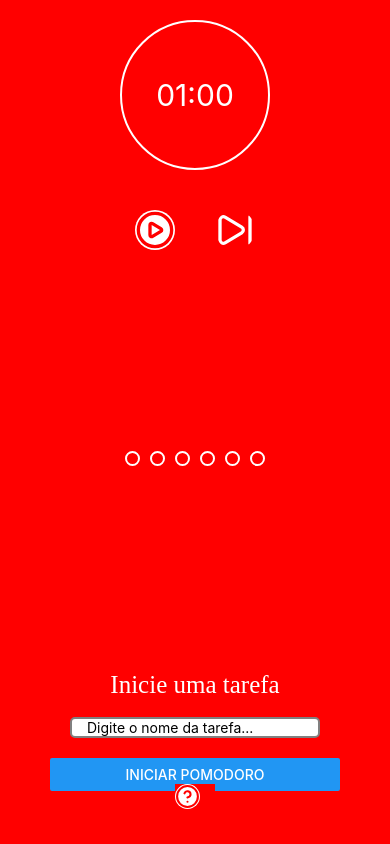
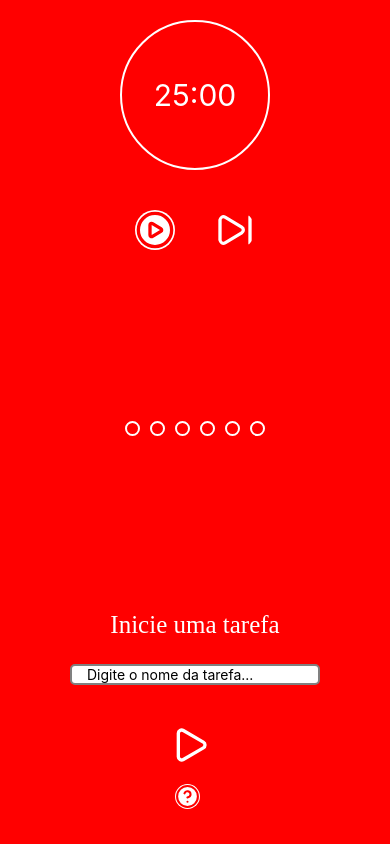
Before and after one commit to Jean-silvaDev/Projeto_Pomodoro, a React Native app: screen /foco in a window 390 px wide. Built offline with nearby package versions, Linux system fonts and the light colour scheme.

Commit message:
#Feature: Estilizando o botao de iniciar e função de pausa

```diff
--- a/src/components/cronometro.js
+++ b/src/components/cronometro.js
@@ -8,7 +8,6 @@ export function Cronometro({ color, time, start, navigation }) {
 
   useEffect(() => {
     if (start) {
-      // iniciar cronômetro
       intervalRef.current = setInterval(() => {
         setRemaining((prev) => {
           if (prev <= 1) {
@@ -20,7 +19,6 @@ export function Cronometro({ color, time, start, navigation }) {
         });
       }, 1000);
     } else {
-      // pausar cronômetro
       clearInterval(intervalRef.current);
     }
 
@@ -28,7 +26,6 @@ export function Cronometro({ color, time, start, navigation }) {
   }, [start]);
 
   useEffect(() => {
-    // resetar cronômetro quando tempo base mudar
     setRemaining(time * 60);
   }, [time]);
 
--- a/src/components/estado.js
+++ b/src/components/estado.js
@@ -8,7 +8,6 @@ export function Estado({ color, id }) {
   useEffect(() => {
     const verificaEstado = async () => {
       const contagem = Number.parseInt(await AsyncStorage.getItem('tempo')) || 1;
-      console.log('Estado atual:', contagem, 'ID:', id);
       setValue(id >= contagem ? 'empty' : 'full');
     };
 
--- a/src/components/iniciaPomodoro.js
+++ b/src/components/iniciaPomodoro.js
@@ -1,6 +1,8 @@
 import { useState } from 'react';
 import { View, TextInput, Button, StyleSheet } from 'react-native';
 import AsyncStorage from '@react-native-async-storage/async-storage';
+import { Botao } from './botao';
+import { Play } from 'lucide-react';
 
 export default function IniciaPomodoro({ onNomeTarefaChange }) {
   const [nomeTarefa, setNomeTarefa] = useState('');
@@ -20,13 +22,20 @@ export default function IniciaPomodoro({ onNomeTarefaChange }) {
         value={nomeTarefa}
         onChangeText={setNomeTarefa}
       />
-      <Button title="Iniciar Pomodoro" onPress={iniciarPomodoro} />
+      <Botao color={'red'} onPress={iniciarPomodoro}>
+        <Play style={styles.icon} />
+      </Botao>
     </View>
   );
 }
 
 const styles = StyleSheet.create({
-  container: { flex: 1, justifyContent: 'center', padding: 20 },
+  container: {
+    flex: 1,
+    justifyContent: 'center',
+    alignItems: 'center',
+    padding: 50
+  },
   input: {
     height: 250,
     width: 250,
@@ -37,4 +46,12 @@ const styles = StyleSheet.create({
     borderRadius: 5,
     backgroundColor: 'white',
   },
+  icon: {
+    width: 40,
+    height: 40,
+    backgroundColor: 'red',
+    color: 'white',
+    borderRadius: 60,
+    marginLeft: -5,
+  },
 });
--- a/src/pages/descansoCurto.js
+++ b/src/pages/descansoCurto.js
@@ -33,7 +33,7 @@ export function DescansoCurto({ navigation }) {
 
   return (
     <View style={styles.container}>
-        <Cronometro color={'purple'} time={1} start={start} navigation={navigation} />
+        <Cronometro color={'purple'} time={5} start={start} navigation={navigation} />
         <View style={{ flexDirection: 'row', justifyContent: 'center' }}>
             <Botao color={'purple'} onPress={handleStart}>
               {start ? <PauseCircle style={styles.icon} /> : <CirclePlay style={styles.icon} />}
--- a/src/pages/descansoLongo.js
+++ b/src/pages/descansoLongo.js
@@ -33,7 +33,7 @@ export function DescansoLongo({ navigation }) {
 
   return (
     <View style={styles.container}>
-        <Cronometro color={'green'} time={1} start={start} navigation={navigation} />
+        <Cronometro color={'green'} time={15} start={start} navigation={navigation} />
         <View style={{ flexDirection: 'row', justifyContent: 'center' }}>
             <Botao color={'green'} onPress={handleStart}>
               {start ? <PauseCircle style={styles.icon} /> : <CirclePlay style={styles.icon} />}
--- a/src/pages/foco.js
+++ b/src/pages/foco.js
@@ -46,7 +46,7 @@ export default function Foco({ navigation }) {
 
   return (
     <View style={styles.container}>
-      <Cronometro color={'red'} time={1} start={start} navigation={navigation} />
+      <Cronometro color={'red'} time={25} start={start} navigation={navigation} />
       <View style={{ flexDirection: 'row', justifyContent: 'center' }}>
         <Botao color={'red'} onPress={() => setStart(!start)} disabled={nomeTarefaAtual === ''}>
           {start ? <PauseCircle style={styles.icon} /> : <CirclePlay style={styles.icon} />}
```
Also changed, not shown: assets/favicon.png.
